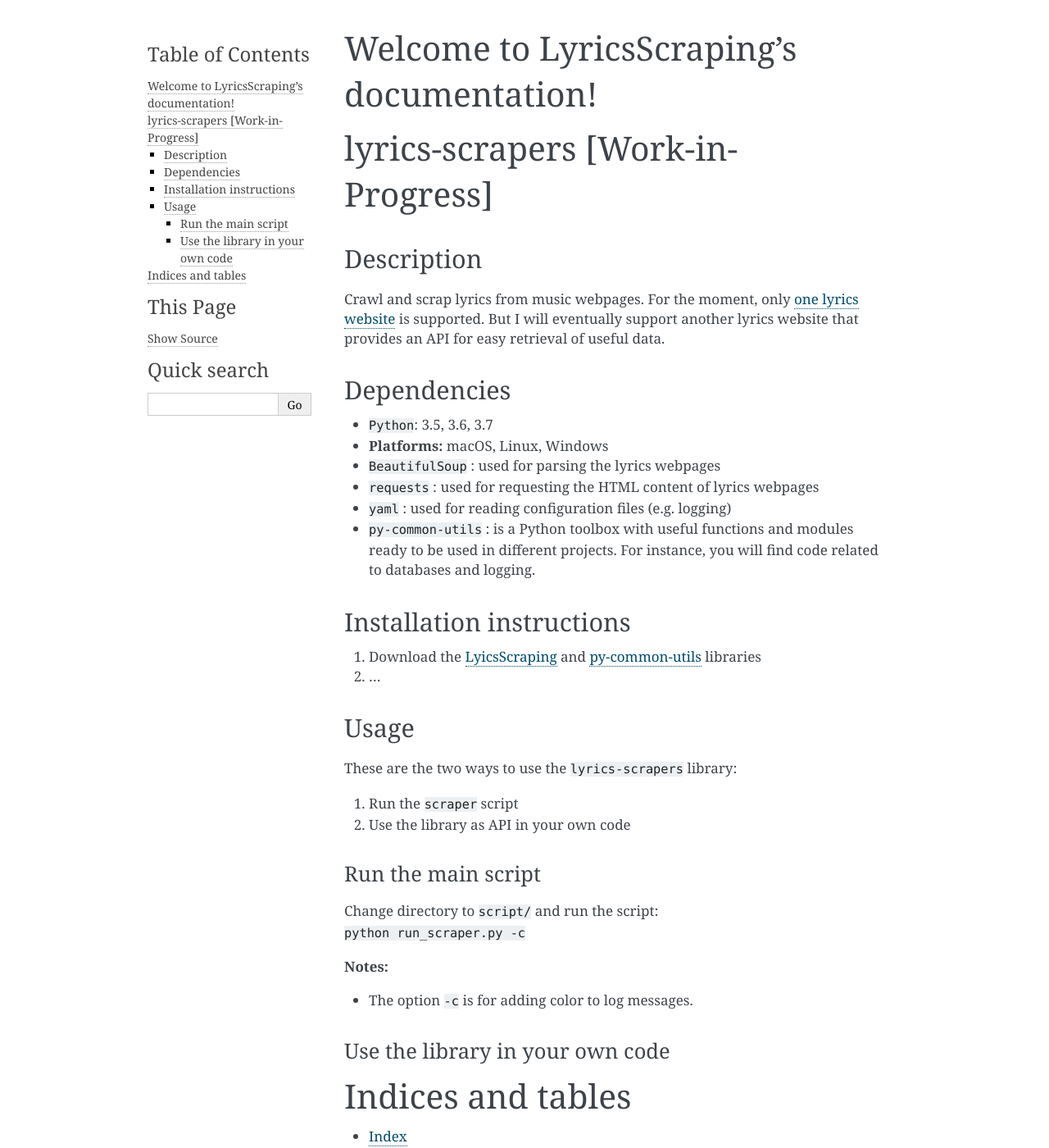
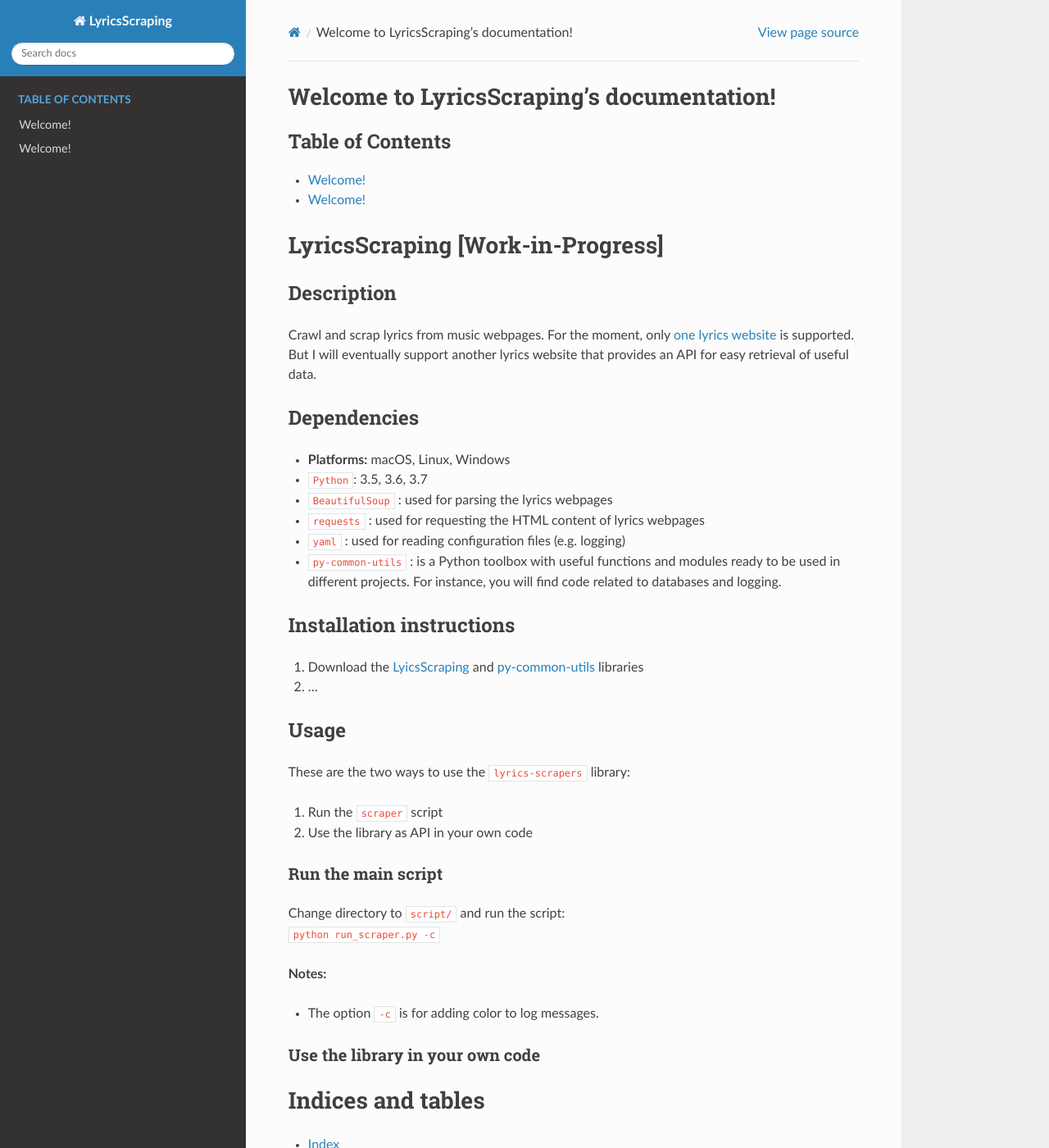
Before and after one commit to raul23/LyricsScraping, a Sphinx documentation site: the page built from docs/source/index.rst, in a window 1280 px wide and 1400 px high. Shown: the whole window at 82% size. Built offline with Sphinx 7.4.7 and the Read the Docs theme 2.0.0, drawn with Linux system fonts in a browser that asks for light colours; some of the changed text lies outside the part shown.

Commit message:
Add sphinx_rtd_theme

```diff
--- a/README.md
+++ b/README.md
@@ -1,4 +1,4 @@
-# lyrics-scrapers [Work-in-Progress]
+# LyricsScraping [Work-in-Progress]
 ## Description
 Crawl and scrap lyrics from music webpages. For the moment, only
 [one lyrics website](https://bit.ly/2k5r0SX) is supported. But I will
@@ -6,8 +6,8 @@ eventually support another lyrics website that provides an API for easy
 retrieval of useful data.
 
 ## Dependencies
+* **Platforms:** macOS, Linux, Windows
 * `Python`: 3.5, 3.6, 3.7
-* **Platforms:** macOS, Linux, Windows
 * `BeautifulSoup` : used for parsing the lyrics webpages
 * `requests` : used for requesting the HTML content of lyrics webpages
 * `yaml` : used for reading configuration files (e.g. logging)
--- a/docs/source/conf.py
+++ b/docs/source/conf.py
@@ -12,7 +12,8 @@
 #
 import os
 import sys
-sys.path.insert(0, os.path.abspath('..'))
+import sphinx_rtd_theme
+sys.path.insert(0, os.path.abspath('.'))
 
 
 # -- Project information -----------------------------------------------------
@@ -30,8 +31,13 @@ master_doc = 'index'
 # Add any Sphinx extension module names here, as strings. They can be
 # extensions coming with Sphinx (named 'sphinx.ext.*') or your custom
 # ones.
-extensions = ['sphinx.ext.autodoc', 'sphinx.ext.coverage',
-              'sphinx.ext.napoleon', 'm2r']
+extensions = [
+    'm2r',
+    'sphinx.ext.autodoc',
+    'sphinx.ext.coverage',
+    'sphinx.ext.napoleon',
+    'sphinx_rtd_theme'
+]
 napoleon_google_docstring = False
 napoleon_use_param = False
 napoleon_use_ivar = True
@@ -52,7 +58,7 @@ exclude_patterns = []
 # The theme to use for HTML and HTML Help pages.  See the documentation for
 # a list of builtin themes.
 #
-html_theme = 'alabaster'
+html_theme = 'sphinx_rtd_theme'
 
 # Add any paths that contain custom static files (such as style sheets) here,
 # relative to this directory. They are copied after the builtin static files,
--- a/docs/source/index.rst
+++ b/docs/source/index.rst
@@ -8,7 +8,10 @@ Welcome to LyricsScraping's documentation!
 
 .. toctree::
    :maxdepth: 2
-   :caption: Contents:
+   :caption: Table of Contents
+
+   test
+   test2
 
 .. mdinclude:: ../../README.md
 
--- /dev/null
+++ b/docs/source/test.rst
@@ -0,0 +1,3 @@
+Welcome!
+==========================================
+Hello!
--- /dev/null
+++ b/docs/source/test2.rst
@@ -0,0 +1,3 @@
+Welcome!
+==========================================
+Hello!
--- a/requirements.txt
+++ b/requirements.txt
@@ -2,3 +2,4 @@ beautifulsoup4>=4.6.0
 m2r>=0.2.1
 pyyaml>=5.1.1
 requests>=2.20.0
+sphinx_rtd_theme>=0.4.3
--- a/setup.py
+++ b/setup.py
@@ -42,6 +42,7 @@ setup(name='LyricsScraping',
           'm2r',
           'pyyaml',
           'requests',
+          'sphinx_rtd_theme',
           'py-common-utils @ https://github.com/raul23/py-common-utils/tarball/master'
       ],
       entry_points={
```
